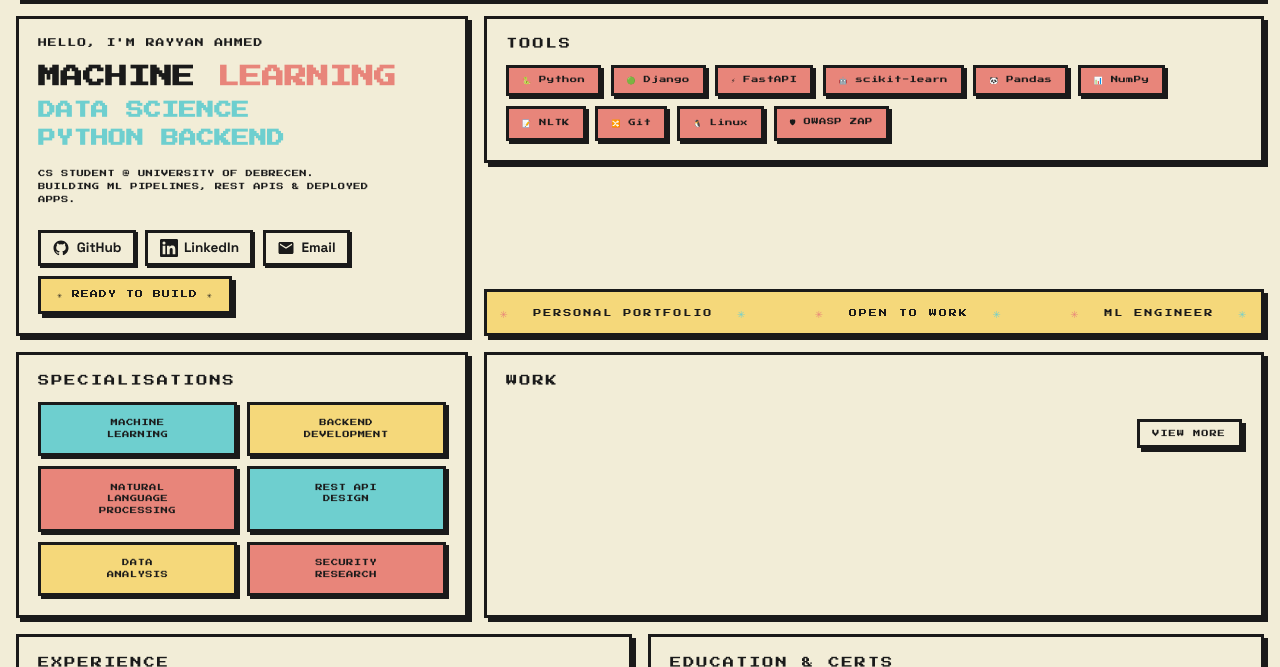
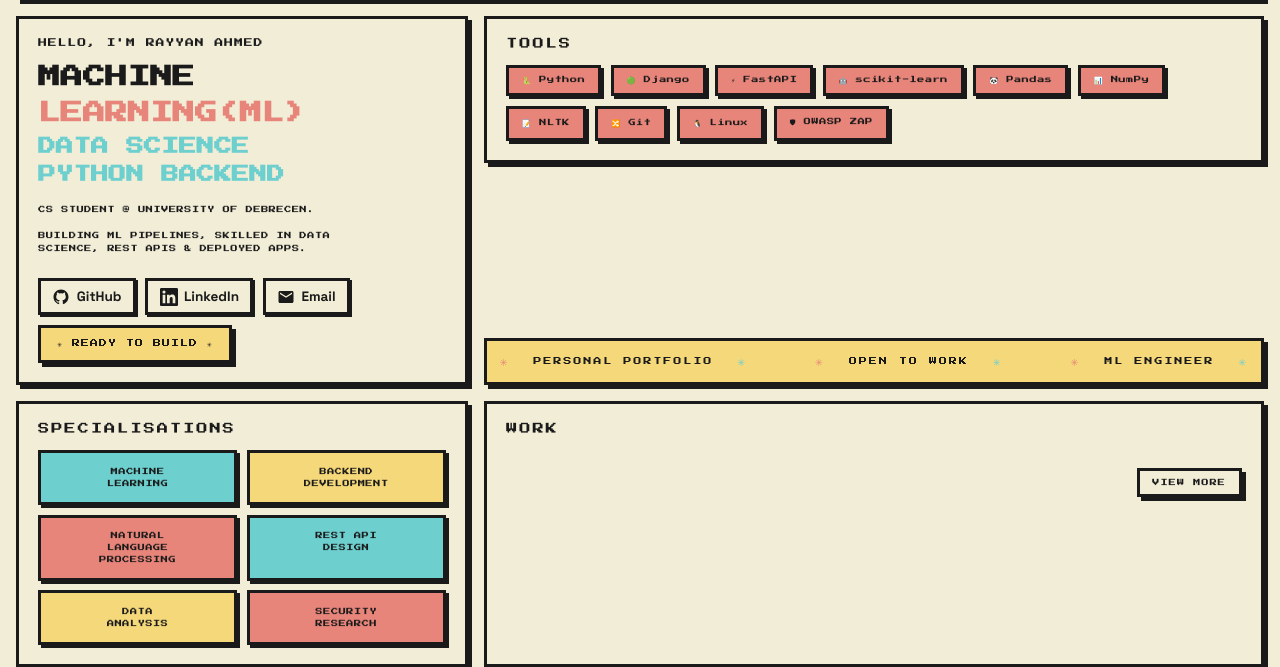
Before and after one commit to 16A9DA/me, a Django app: template portfolio/templates/portfolio/index.html in a window 1280 px wide. Shown: the part 89-756 px from the top of the page. Run offline with Django 4.2, Linux system fonts and the light colour scheme; the template is opened without the code that fills it, so the values that code supplies are empty; some libraries are stand-ins or nearby versions.

Commit message:
changes to about me section

```diff
--- a/portfolio/templates/portfolio/index.html
+++ b/portfolio/templates/portfolio/index.html
@@ -53,13 +53,14 @@
       <p class="hero-hello">HELLO, I'M RAYYAN AHMED</p>
 
       <h1 class="hero-title">
-        <span class="line1">MACHINE <span>LEARNING</span></span>
+        <span class="line1">MACHINE <span>LEARNING(ML)</span></span>
         <span class="line2">DATA SCIENCE <br> PYTHON BACKEND</span>
       </h1>
 
       <p class="hero-sub">
         CS STUDENT @ UNIVERSITY OF DEBRECEN.<br>
-        BUILDING ML PIPELINES, REST APIS &amp; DEPLOYED APPS.
+        <br>
+        BUILDING ML PIPELINES, SKILLED IN DATA SCIENCE, REST APIS &amp; DEPLOYED APPS.
       </p>
 
       <div class="contact-row">
```
